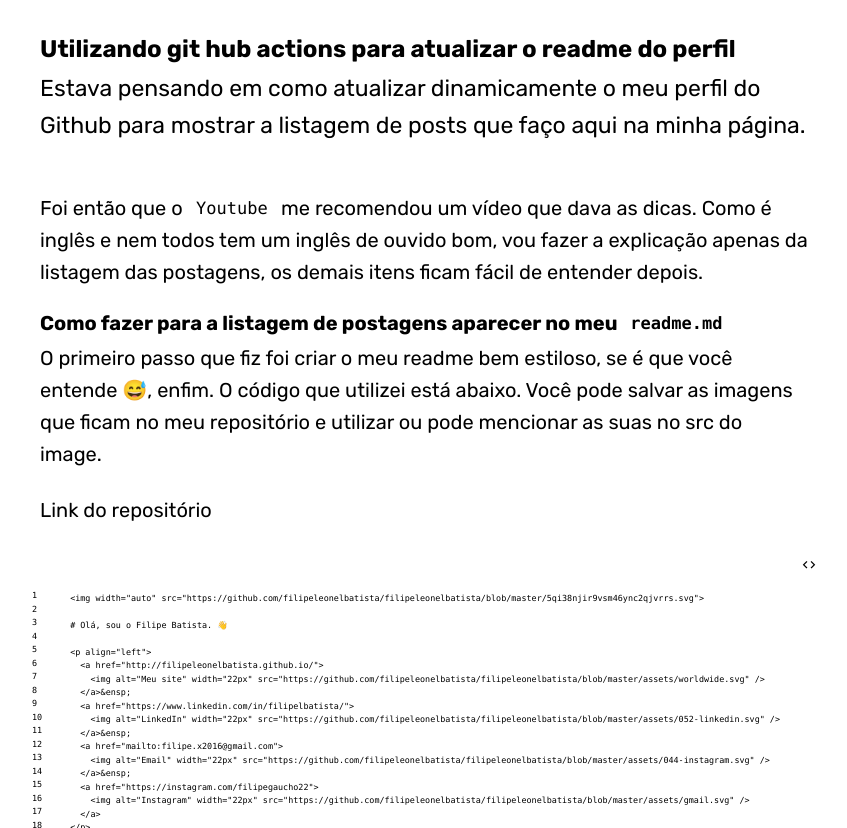
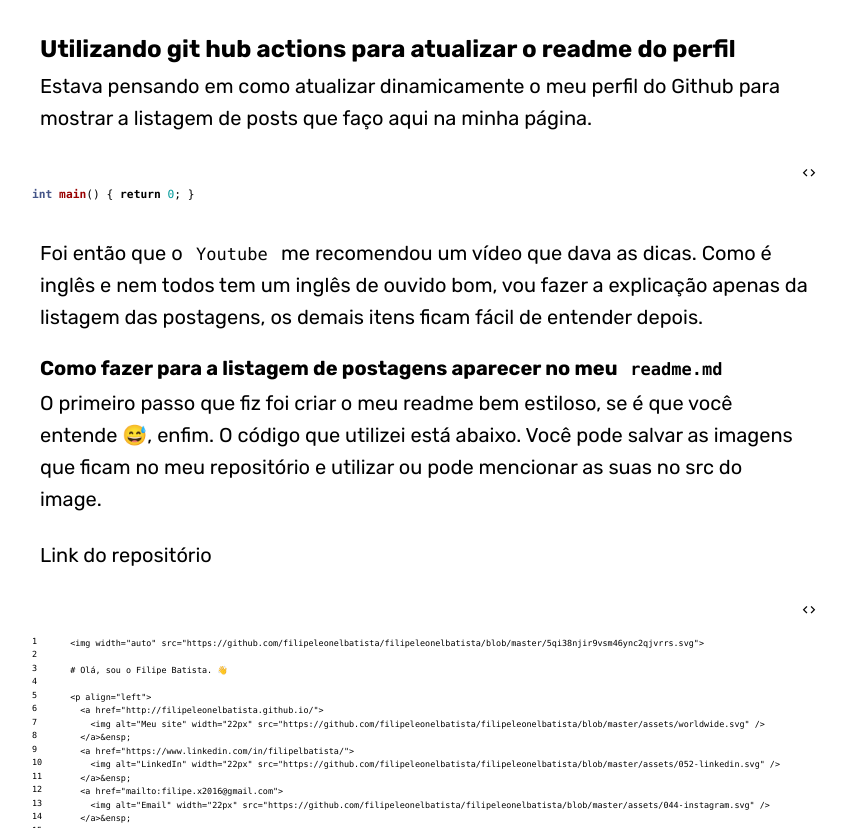
Before and after one commit to filipeleonelbatista/filipeleonelbatista.github.io, a Jekyll site: the page built from _posts/2020-09-16-utilizando-git-hub-actions-para-atualizar-o-readme-do-perfil.md, in a window 1280 px wide and 900 px high, scrolled down 758 px, cut to the strip 72-900 px from the top of the window. Shown: the whole strip, without its empty margins (216-1063 px from the left). Built offline with Jekyll 4.4.1, drawn with Linux system fonts in a browser that asks for light colours; some web fonts are replaced.

Commit message:
Update 2020-09-16-utilizando-git-hub-actions-para-atualizar-o-readme-do-perfil.md

```diff
--- a/_posts/2020-09-16-utilizando-git-hub-actions-para-atualizar-o-readme-do-perfil.md
+++ b/_posts/2020-09-16-utilizando-git-hub-actions-para-atualizar-o-readme-do-perfil.md
@@ -11,8 +11,11 @@ published: true
 ## Utilizando git hub actions para atualizar o readme do perfil
 
 Estava pensando em como atualizar dinamicamente o meu perfil do Github para mostrar a listagem de posts que faço aqui na minha página.
-{: .lead}
 <!–-break-–>
+
+{% highlight c++ %}
+int main() { return 0; }
+{% endhighlight %}
 
 Foi então que o `Youtube` me recomendou um [vídeo](https://www.youtube.com/watch?v=ECuqb5Tv9qI) que dava as dicas. Como é inglês e nem todos tem um inglês de ouvido bom,
 vou fazer a explicação apenas da listagem das postagens, os demais itens ficam fácil de entender depois.
```
